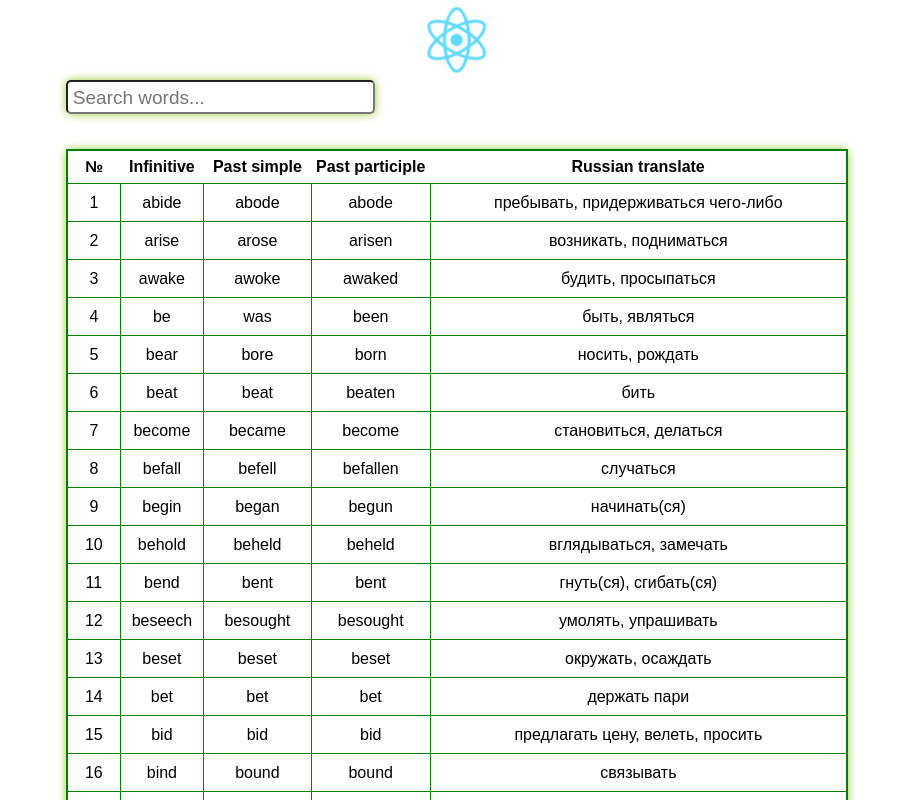
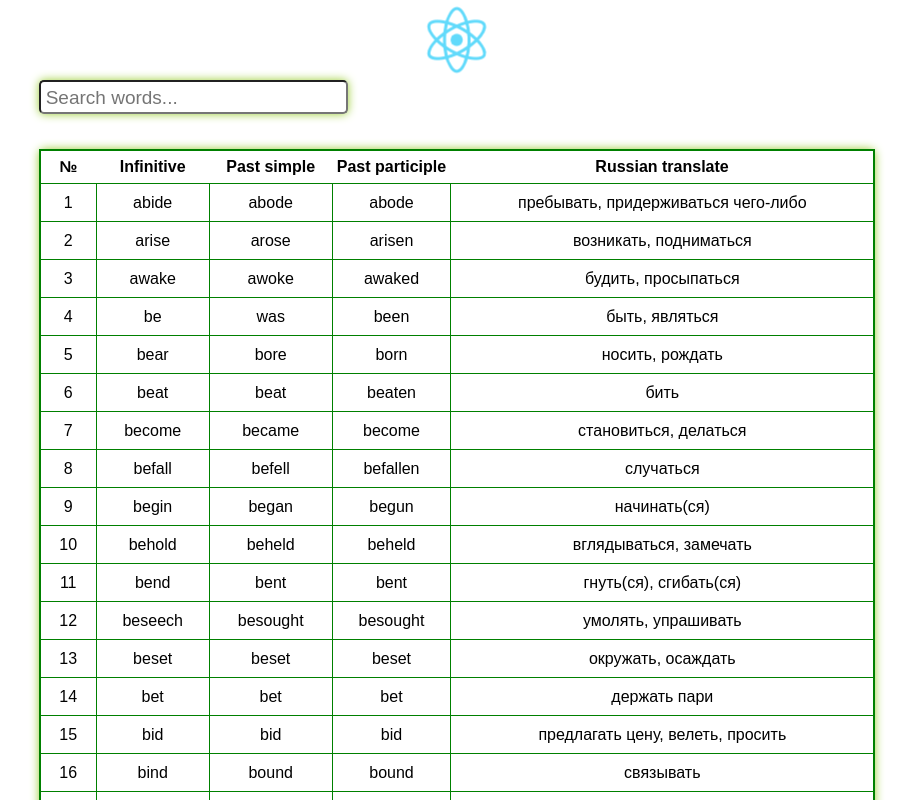
Before and after one commit to korsunowk/korsunowk.github.io, a React (Create React App) app in the folder front/: page / in a window 1280 px wide. Shown: the top 800 px of the page, without its empty margins (183-1096 px from the left). Built offline with nearby package versions, Linux system fonts and the light colour scheme.

Commit message:
Finish search in table, fix some bugs #2

```diff
--- a/front/src/components/table-words/table.js
+++ b/front/src/components/table-words/table.js
@@ -12,9 +12,11 @@ export default class WordsTable extends React.Component {
         let _words = new Object();
         for(let i=1; i<= Object.keys(words).length; i++)
             _words[i] = words[i];
+
         this.state = {
             _words: _words
         };
+
         this.Search = this.Search.bind(this);
     }
 
@@ -32,7 +34,6 @@ export default class WordsTable extends React.Component {
                     new_words[i] = words[i];
                 else if (words[i]['perfect'].search(e.target.value.trim()) >= 0)
                     new_words[i] = words[i];
-
             }
             this.setState({
                 _words: new_words
@@ -46,12 +47,11 @@ export default class WordsTable extends React.Component {
     }
 
     shouldComponentUpdate(nextProps, nextState) {
-        return !(this.state._words == nextState)
+        return !(JSON.stringify(this.state._words) === JSON.stringify(nextState._words))
     }
 
     render () {
         let cells = new Array();
-        // console.log(this.state._words);
         for(let key in this.state._words) {
             cells.push(
                 <TableCell
--- a/front/src/styles/table.css
+++ b/front/src/styles/table.css
@@ -10,6 +10,10 @@ table {
     box-shadow: 0 0 10px yellowgreen;
 }
 
+tbody {
+    min-width: 785px;
+}
+
 tr th {
     height: 30px;
 }
@@ -20,8 +24,23 @@ td {
 
 tr > td {
     height: 35px;
-    min-width: 50px;
     border-right: 1px solid green;
+}
+
+tr > td:first-child {
+    width: 53px;
+}
+
+tr > td:nth-child(2) {
+    width: 110px;
+}
+
+tr > td:nth-child(3) {
+    width: 120px;
+}
+
+tr > td:last-child {
+    width: 420px;
 }
 
 tr {
```
